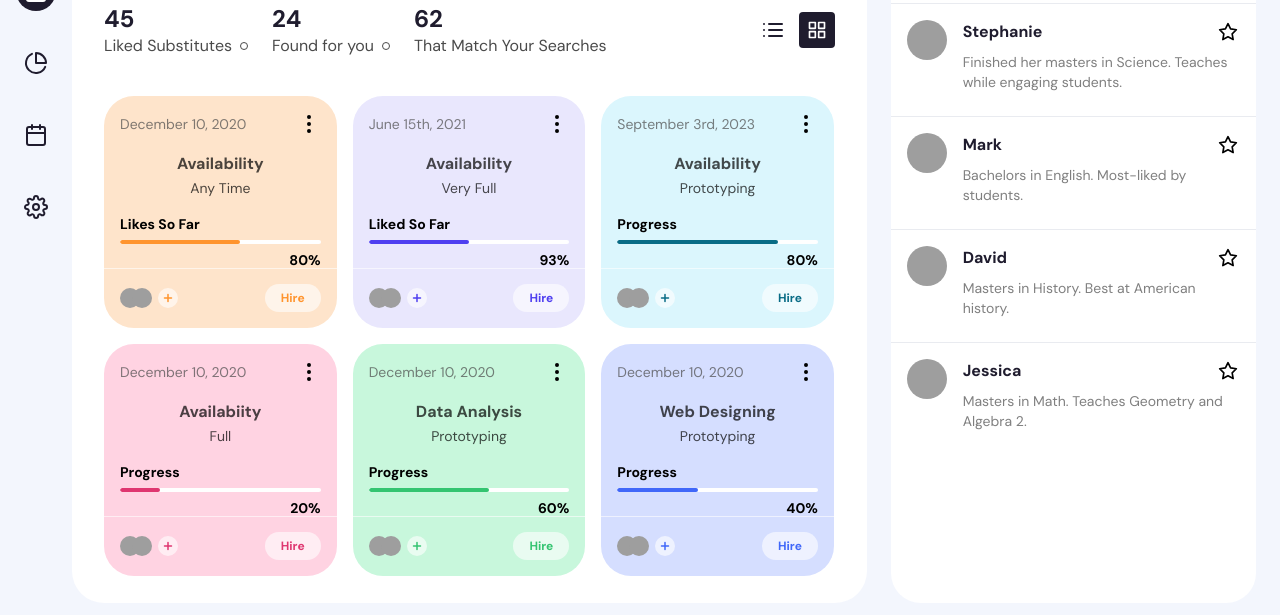
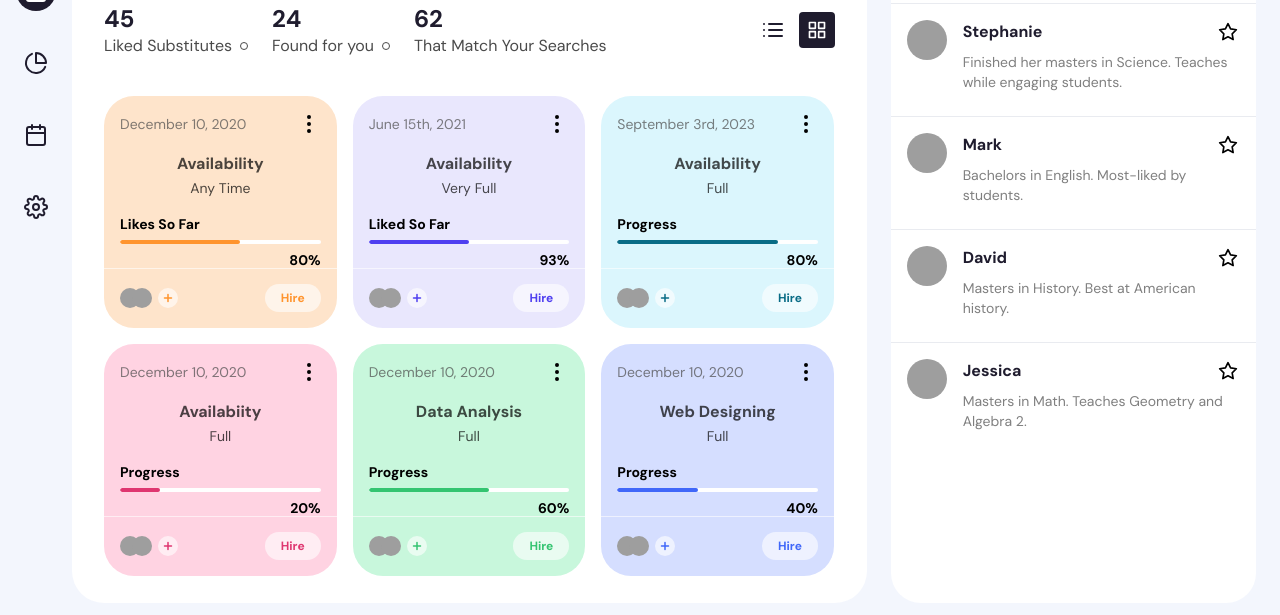
Before and after one commit to coolcoderpro123/Intelist, a website with bundled scripts: page index.html in a window 1280 px wide. Shown: the part 173-788 px from the top of the page. Built offline with nearby package versions, Linux system fonts and the light colour scheme; grey boxes are pictures that could not be loaded.

Commit message:
Update index.html

```diff
--- a/index.html
+++ b/index.html
@@ -202,7 +202,7 @@
           </div>
           <div class="project-box-content-header">
             <p class="box-content-header">Availability</p>
-            <p class="box-content-subheader">Prototyping</p>
+            <p class="box-content-subheader">Full</p>
           </div>
           <div class="box-progress-wrapper">
             <p class="box-progress-header">Progress</p>
@@ -282,7 +282,7 @@
           </div>
           <div class="project-box-content-header">
             <p class="box-content-header">Data Analysis</p>
-            <p class="box-content-subheader">Prototyping</p>
+            <p class="box-content-subheader">Full</p>
           </div>
           <div class="box-progress-wrapper">
             <p class="box-progress-header">Progress</p>
@@ -322,7 +322,7 @@
           </div>
           <div class="project-box-content-header">
             <p class="box-content-header">Web Designing</p>
-            <p class="box-content-subheader">Prototyping</p>
+            <p class="box-content-subheader">Full</p>
           </div>
           <div class="box-progress-wrapper">
             <p class="box-progress-header">Progress</p>
```
